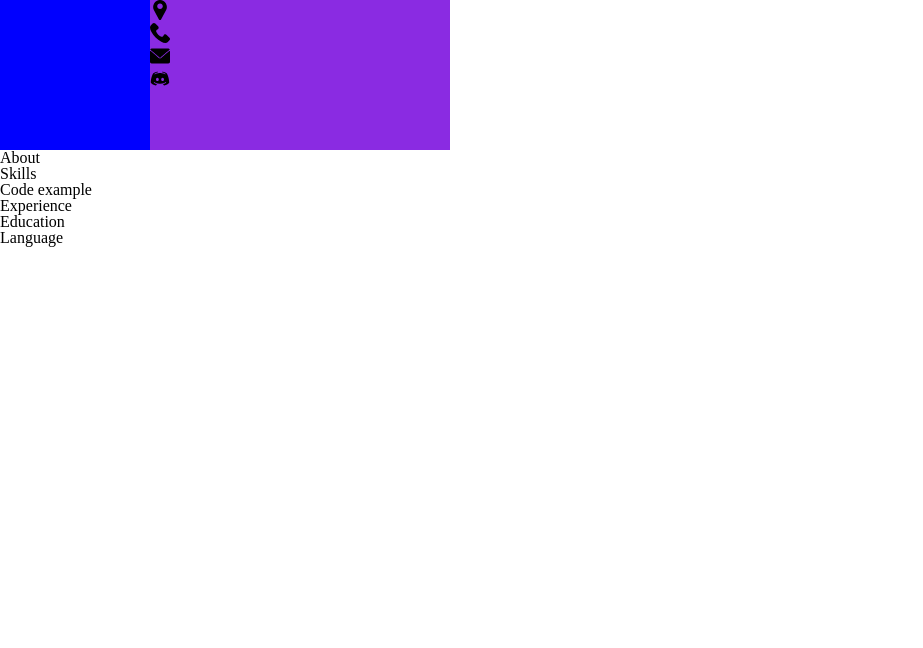
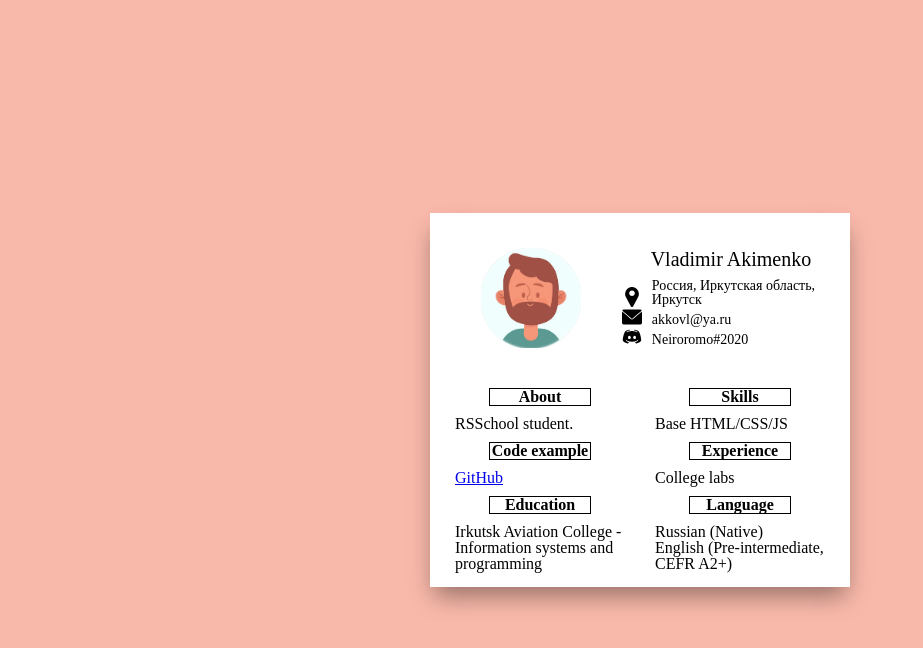
Before and after one commit to Neiroromo/rsschool-cv, a plain HTML site: page index.html in a window 1280 px wide. Shown: the whole page, without its empty margins (0-923 px from the left). Drawn offline with nearby package versions, Linux system fonts and the light colour scheme.

Commit message:
feat: finish html and css

```diff
--- a/index.html
+++ b/index.html
@@ -8,43 +8,61 @@
     <title>Document</title>
 </head>
 <body>
+  <div id="cv">
     <header>
-        <div id="profile-pic"></div>
+      <div id="profile-pic">
+        <img src="/images/profilePic.png" alt="profile pic">
+      </div>
       <div id="contact">
+        <div id="name">
+          <p>Vladimir Akimenko</p>
+        </div>
+        <div id="contact-block">
           <div id="location" class="contact-info">
             <img src="/images/pin.svg" alt="pin">
-
-            </div>
-            <div id="phone" class="contact-info">
-              <img src="/images/phone-call.svg" alt="pin">
+            <span>Россия, Иркутская область, Иркутск</span>
           </div>
           <div id="email" class="contact-info">
             <img src="/images/mail.svg" alt="pin">
+            <span>akkovl@ya.ru</span>
           </div>
           <div id="discord" class="contact-info">
             <img src="/images/discord.svg" alt="pin">
+            <span>Neiroromo#2020</span>
+          </div>
         </div>
       </div>
   </header>
   <main>
       <div class="main-info">
         <h2>About</h2>
+        <p>RSSchool student.</p>
       </div>
       <div class="main-info">
         <h2>Skills</h2>
+        <p>Base HTML/CSS/JS</p>
       </div>
       <div class="main-info">
         <h2>Code example</h2>
+        <a href="https://github.com/neiroromo">GitHub</a>
       </div>
       <div class="main-info">
         <h2>Experience</h2>
+        <p>College labs</p>
       </div>
       <div class="main-info">
         <h2>Education</h2>
+        <p>Irkutsk Aviation College - Information systems and programming</p>
       </div>
       <div class="main-info">
         <h2>Language</h2>
+        <ul>
+          <li>Russian (Native)</li>
+          <li>English (Pre-intermediate, CEFR A2+)</li>
+        </ul>
       </div>
   </main>
+  </div>
+
 </body>
 </html>
--- a/style.css
+++ b/style.css
@@ -1,36 +1,77 @@
 body{
+    width: 100vw;
+    height: 100vh;
+    display: flex;
+    justify-content: center;
+    align-items: center;
+    background: #f9b9aa;
+}
 
+#cv{
+    width: 400px;
+    padding: 10px;
+    background: #ffffff;
+    box-shadow: 0px 13px 23px -4px rgba(0,0,0,0.39);
 }
 
 header{
     display: flex;
+    height: 150px;
+    justify-content: space-between;
+    margin: 0 0 10px 0;
 }
 
 #profile-pic{
-    width: 150px;
-    height: 150px;
-    background: blue;
+    width: 250px;
+    display: flex;
+    justify-content: center;
+    align-items: center;
+}
+
+img{
+    width: 100px;
+    height: 100px;
 }
 
 #contact{
+    display: flex;
+    flex-direction: column;
+    justify-content: center;
+    align-items: center;
     width: 300px;
-    height: 150px;
-    background: blueviolet;
+    font-size: 14px;
 }
 
+#name{
+    font-size: 20px;
+    margin: 0 0 10px 0;
+}
+
+.contact-info{
+    display: flex;
+    align-items: flex-end;
+}
 .contact-info img{
     width: 20px;
     height: 20px;
+    margin: 0 10px 0 0;
 }
 
 main{
-
+    display: flex;
+    flex-wrap: wrap;
+    justify-content: space-around;
 }
 
-section{
-
+main div{
+    width: 170px;
+    padding: 5px;
 }
 
 h2{
-
+    width: 100px;
+    margin: 0 auto 10px auto;
+    font-weight: 900;
+    border: 1px solid black;
+    text-align: center;
 }
```
Lines whose indentation alone changed are shown as unchanged.
